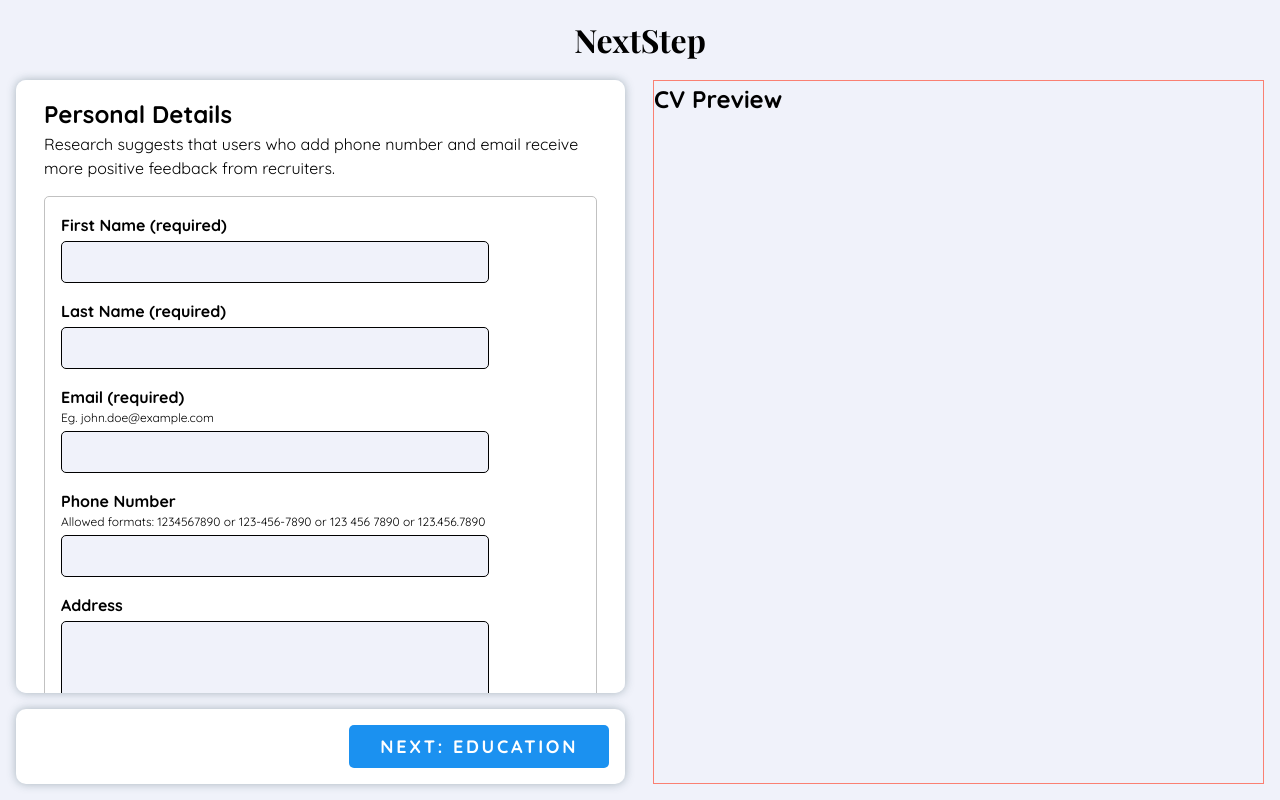
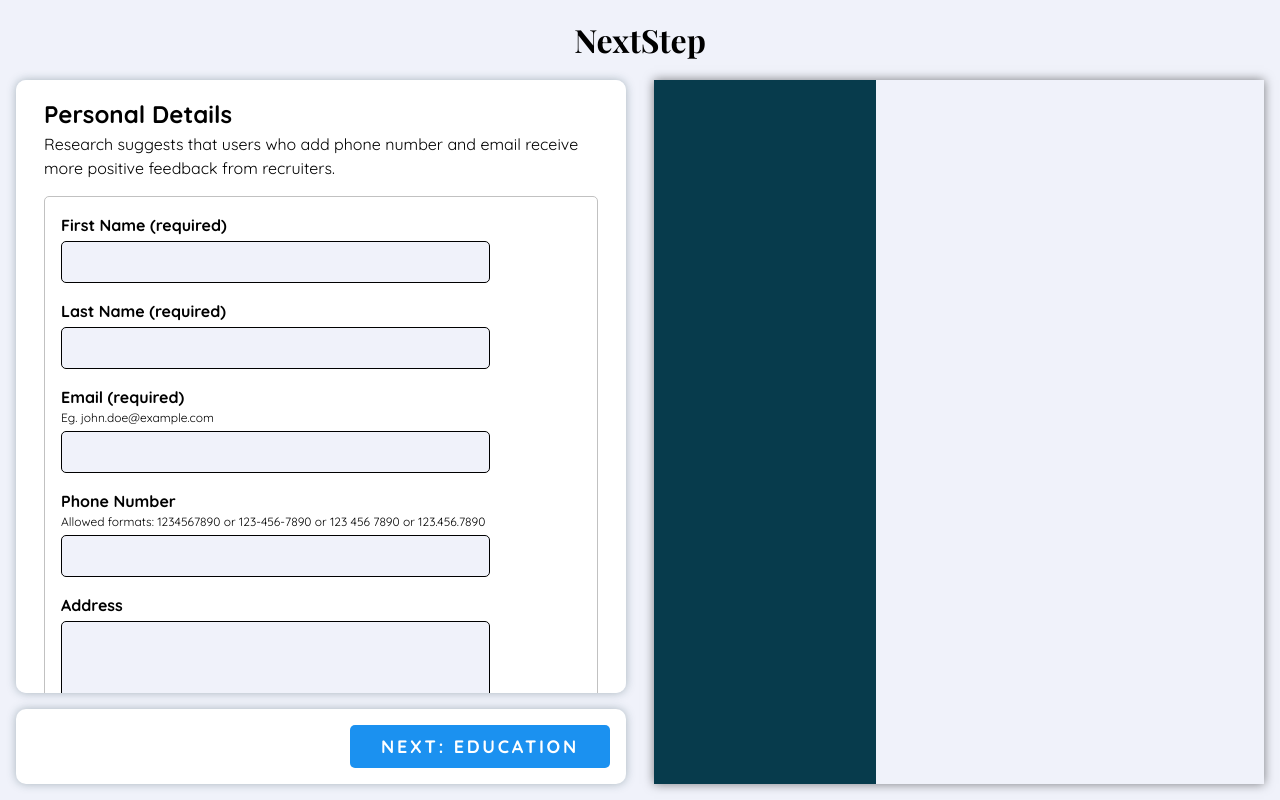
Before and after one commit to py-code314/cv-application, a React (Vite) app: page / in a window 1280 px wide. Built offline with nearby package versions, Linux system fonts and the light colour scheme.

Commit message:
feat: Add `CVPreview` component and style it
- Move state variables into `App` component.

```diff
--- a/src/App.jsx
+++ b/src/App.jsx
@@ -1,14 +1,41 @@
 import './App.css'
 import CVBuilder from './components/CVBuilder'
 import CVPreview from './components/CVPreview'
+import { useState } from 'react'
 
 function App() {
+  const [personalDetailsData, setPersonalDetailsData] = useState(null)
+  const [educationData, setEducationData] = useState([])
+  const [employmentData, setEmploymentData] = useState([])
+  const [skillsData, setSkillsData] = useState([])
+  const [languagesData, setLanguagesData] = useState([])
+  const [referencesData, setReferencesData] = useState([])
+
+  const [showForm, setShowForm] = useState(true)
   return (
     <main className="main">
       <h1 className="title">NextStep</h1>
       <div className="container">
-        <CVBuilder />
-        <CVPreview />
+        <CVBuilder
+          showForm={showForm}
+          setShowForm={setShowForm}
+          personalDetailsData={personalDetailsData}
+          setPersonalDetailsData={setPersonalDetailsData}
+          educationData={educationData}
+          setEducationData={setEducationData}
+          employmentData={employmentData}
+          setEmploymentData={setEmploymentData}
+          skillsData={skillsData}
+          setSkillsData={setSkillsData}
+          languagesData={languagesData}
+          setLanguagesData={setLanguagesData}
+          referencesData={referencesData}
+          setReferencesData={setReferencesData}
+        />
+        <CVPreview
+          personalDetailsData={personalDetailsData}
+          showForm={showForm}
+        />
       </div>
     </main>
   )
--- a/src/components/CVBuilder.jsx
+++ b/src/components/CVBuilder.jsx
@@ -3,7 +3,22 @@
 import CVForm from './CVForm'
 import NavButtons from './NavButtons'
 
-const CVBuilder = () => {
+const CVBuilder = ({
+  showForm,
+  setShowForm,
+  personalDetailsData,
+  setPersonalDetailsData,
+  educationData,
+  setEducationData,
+  employmentData,
+  setEmploymentData,
+  skillsData,
+  setSkillsData,
+  languagesData,
+  setLanguagesData,
+  referencesData,
+  setReferencesData,
+}) => {
   const sections = [
     'personalDetails',
     'education',
@@ -21,7 +36,6 @@
     languages: false,
     references: false,
   })
-  const [showForm, setShowForm] = useState(true)
 
   const handleNextBtnClick = () => {
     const currentSection = Object.keys(showSection).find(
@@ -62,13 +76,27 @@
 
     setShowForm(true)
   }
+
   return (
     <div className="cv-build">
       <CVForm
         showSection={showSection}
         showForm={showForm}
         setShowForm={setShowForm}
+        personalDetailsData={personalDetailsData}
+        setPersonalDetailsData={setPersonalDetailsData}
+        educationData={educationData}
+        setEducationData={setEducationData}
+        employmentData={employmentData}
+        setEmploymentData={setEmploymentData}
+        skillsData={skillsData}
+        setSkillsData={setSkillsData}
+        languagesData={languagesData}
+        setLanguagesData={setLanguagesData}
+        referencesData={referencesData}
+        setReferencesData={setReferencesData}
       />
+
       <NavButtons
         onClickPrevious={handlePrevBtnClick}
         onClickNext={handleNextBtnClick}
--- a/src/components/CVForm.jsx
+++ b/src/components/CVForm.jsx
@@ -9,19 +9,28 @@
 import EmploymentSummary from './EmploymentSummary'
 import Skills from './Skills'
 import SkillsSummary from './SkillsSummary'
-import Languages  from './Languages'
+import Languages from './Languages'
 import LanguagesSummary from './LanguagesSummary'
-import References  from './References'
+import References from './References'
 import ReferencesSummary from './ReferencesSummary'
 
-const CVForm = ({ showSection, showForm, setShowForm }) => {
-  const [personalDetailsData, setPersonalDetailsData] = useState(null)
-  const [educationData, setEducationData] = useState([])
-  const [employmentData, setEmploymentData] = useState([])
-  const [skillsData, setSkillsData] = useState([])
-  const [languagesData, setLanguagesData] = useState([])
-  const [referencesData, setReferencesData] = useState([])
-
+const CVForm = ({
+  showSection,
+  showForm,
+  setShowForm,
+  personalDetailsData,
+  setPersonalDetailsData,
+  educationData,
+  setEducationData,
+  employmentData,
+  setEmploymentData,
+  skillsData,
+  setSkillsData,
+  languagesData,
+  setLanguagesData,
+  referencesData,
+  setReferencesData,
+}) => {
   const [addForm, setAddForm] = useState(false)
 
   const [editEducationEntry, setEditEducationEntry] = useState(null)
--- a/src/components/CVPreview.jsx
+++ b/src/components/CVPreview.jsx
@@ -1,9 +1,14 @@
 import '../styles/CVPreview.css'
 
-const CVPreview = () => {
+const CVPreview = ({ showForm, personalDetailsData }) => {
+  console.log(showForm)
   return (
-    <div className="cv-preview">
-      <h2>CV Preview</h2>
+    <div className="preview">
+      <div className="preview__sidebar">
+        {!showForm && <p>{personalDetailsData.firstName}</p>}
+
+      </div>
+      <div className="preview__content"></div>
     </div>
   )
 }
--- a/src/index.css
+++ b/src/index.css
@@ -188,7 +188,7 @@
   --radius-2: 0.625rem; /* 10px */
   --radius-circle: 50%;
   --shadow-1: 0px 0px 10px 0px hsla(197, 37%, 24%, 0.36);
-  --shadow-2: 5px 5px 10px hsla(0, 0%, 0%, 0.5);
+  --shadow-2: 0px 0px 10px 0px hsla(0, 0%, 0%, 0.5);
   --shadow-3: 0px 3px 10px 0px hsla(0, 0%, 0%, 0.70);
 }
 
--- a/src/styles/CVPreview.css
+++ b/src/styles/CVPreview.css
@@ -1,4 +1,16 @@
-.cv-preview {
+.preview {
   flex: 1;
-  border: 1px solid salmon;
+  box-shadow: var(--shadow-2);
+  display: flex;
 }
+
+.preview__sidebar {
+  flex: 1;
+  background-color: var(--clr-midnight-green);
+  padding: var(--space-800);
+}
+
+.preview__content {
+  flex: 2;
+  padding: var(--space-800);
+}
```
